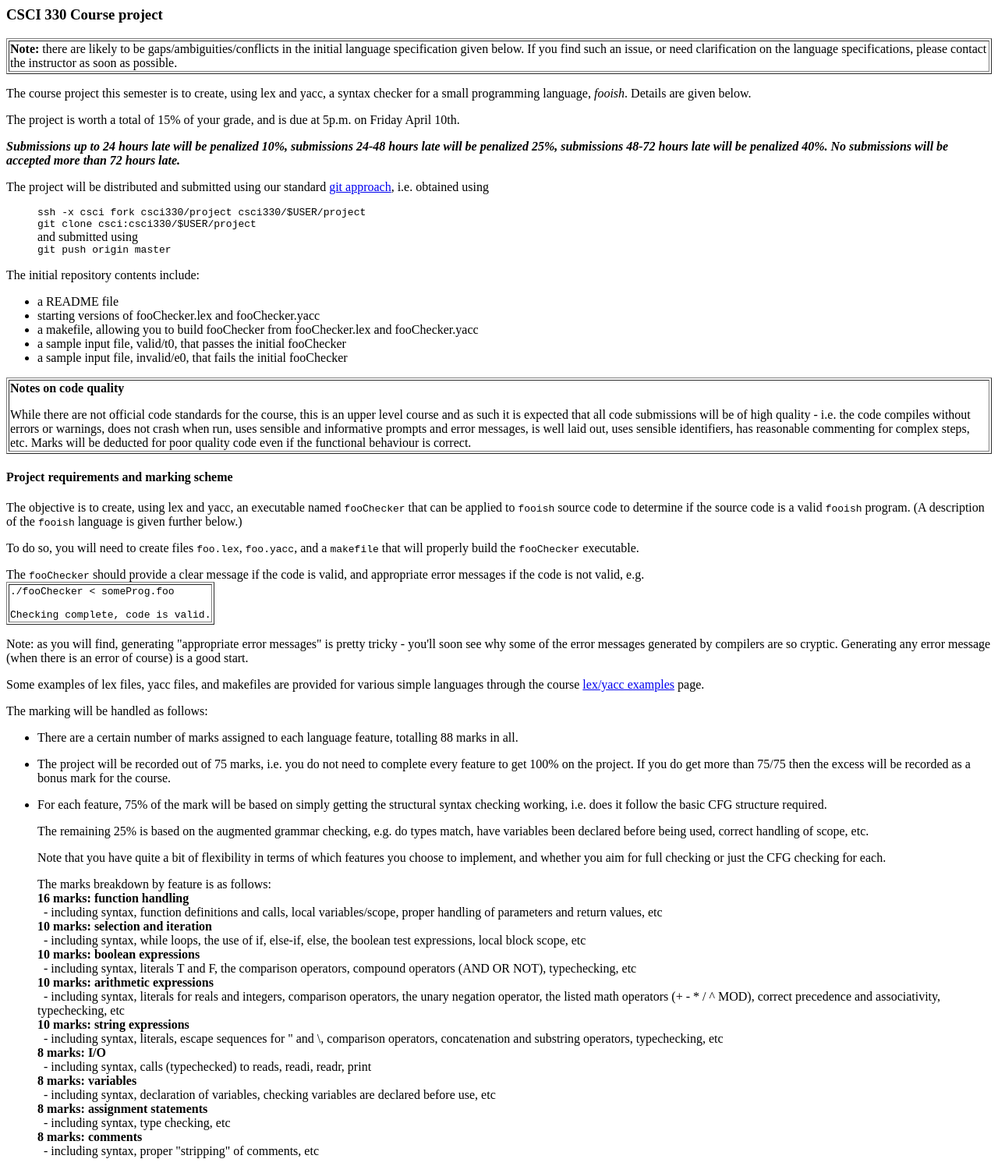
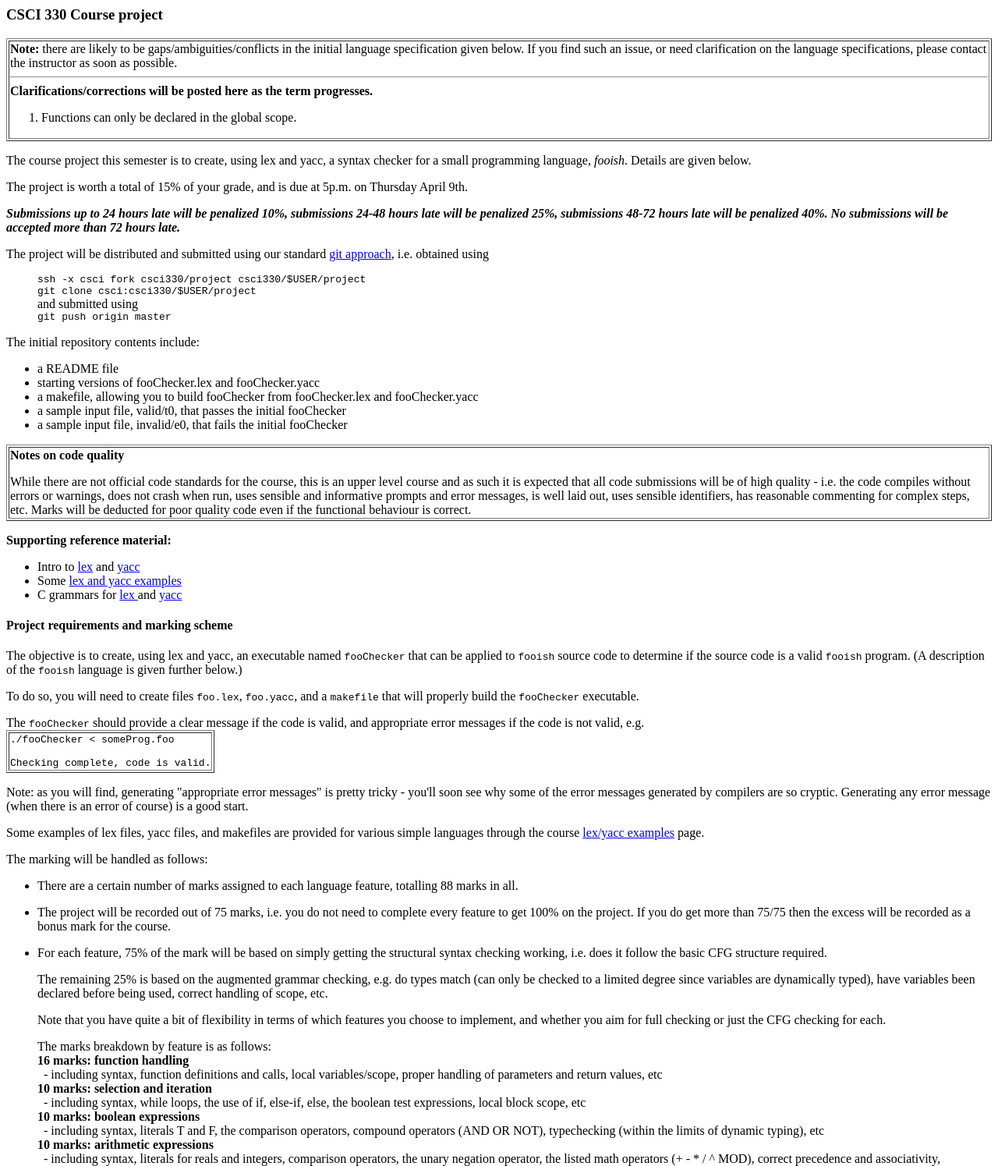
Before and after one commit to lenzpaul/Qapla, a plain HTML site: page index.html in a window 1280 px wide. Shown: the top 1495 px of the page at 78% size. Drawn offline with Linux system fonts and the light colour scheme.

Commit message:
corrections to language specs

```diff
--- a/index.html
+++ b/index.html
@@ -7,13 +7,18 @@
 <p><table border="1"><tr><td><b>Note:</b> there are likely to be gaps/ambiguities/conflicts
 in the initial language specification given below.  If you find such an issue, or need
 clarification on the language specifications, please contact the instructor as soon as
-possible.</td></tr></table><p>
+possible.
+<hr>
+<b>Clarifications/corrections will be posted here as the term progresses.</b>
+<br><ol>
+<li> Functions can only be declared in the global scope.
+</ol></td></tr></table><p>
 <p>
 The course project this semester is to create, using lex and yacc, a syntax
 checker for a small programming language, <em>fooish</em>. Details
 are given below.
 <p>
-The project is worth a total of 15% of your grade, and is due at 5p.m. on Friday April 10th.
+The project is worth a total of 15% of your grade, and is due at 5p.m. on Thursday April 9th.
 <p>
 <p>
 <em><b>Submissions up to 24 hours late will be penalized 10%, submissions 24-48 hours late will
@@ -46,6 +51,15 @@ and error messages, is well laid out, uses sensible identifiers,
 has reasonable commenting for complex steps, etc.  Marks will be deducted for poor
 quality code even if the functional behaviour is correct.
 </td></tr></table>
+<p>
+<b>Supporting reference material:</b>
+<ul>
+   <p><li> Intro to <a href="http://dinosaur.compilertools.net/lex/">lex</a>
+                and <a href="http://dinosaur.compilertools.net/yacc/">yacc</a>
+   <li> Some <a href="../code/yacc/index.html"> lex and yacc examples </a>
+   <li> C grammars for <a href="https://www.lysator.liu.se/c/ANSI-C-grammar-l.html"> lex </a>
+                   and <a href="https://www.lysator.liu.se/c/ANSI-C-grammar-y.html"> yacc </a>
+</ul>
 <p>
 <h4>Project requirements and marking scheme</h4>
 The objective is to create, using lex and yacc, an executable named <code>fooChecker</code>
@@ -84,12 +98,13 @@ The marking will be handled as follows:
         structural syntax checking working, i.e. does it follow the basic CFG
         structure required.
         <p>The remaining 25% is based on the augmented grammar checking,
-        e.g. do types match, have variables been declared before being used,
+        e.g. do types match (can only be checked to a limited degree since
+        variables are dynamically typed), have variables been declared before being used,
         correct handling of scope, etc.
         <p>Note that you have quite a bit of flexibility in terms
         of which features you choose to implement, and whether you aim for full checking
         or just the CFG checking for each.
-        </td></tr></table>
+
    <p> The marks breakdown by feature is as follows:
         <br> <b>16 marks: function handling</b>
         <br> &nbsp; - including syntax, function definitions and calls, local variables/scope,
@@ -99,22 +114,26 @@ The marking will be handled as follows:
                       the boolean test expressions, local block scope, etc
         <br> <b>10 marks: boolean expressions</b>
         <br> &nbsp; - including syntax, literals T and F, the comparison
-             operators, compound operators (AND OR NOT), typechecking, etc
+             operators, compound operators (AND OR NOT), typechecking (within
+             the limits of dynamic typing), etc
         <br> <b>10 marks: arithmetic expressions</b>
         <br> &nbsp; - including syntax, literals for reals and integers,
               comparison operators, the unary negation operator, the listed math operators
-              (+ - * / ^ MOD), correct precedence and associativity, typechecking, etc
+              (+ - * / ^ MOD), correct precedence and associativity, typechecking
+              (within the limits of dynamic typing), etc
         <br> <b>10 marks: string expressions</b>
         <br> &nbsp; - including syntax, literals, escape sequences for " and \,
                 comparison operators,
-                concatenation and substring operators, typechecking, etc
+                concatenation and substring operators, typechecking
+              (within the limits of dynamic typing), etc
         <br> <b>8 marks: I/O</b>
-        <br> &nbsp; - including syntax, calls (typechecked) to reads, readi, readr, print
+        <br> &nbsp; - including syntax, calls (typechecked, within the limits of dynamic
+             typing) to reads, readi, readr, print
         <br> <b>8 marks: variables</b>
         <br> &nbsp; - including syntax, declaration of variables, checking variables
                are declared before use, etc
         <br> <b>8 marks: assignment statements</b>
-        <br> &nbsp; - including syntax, type checking, etc
+        <br> &nbsp; - including syntax, type checking (within the limits of dynamic typing), etc
         <br> <b>8 marks: comments</b>
         <br> &nbsp; - including syntax, proper "stripping" of comments, etc
    <p><li> The assessment of your fooChecker functionality will be based partly on
@@ -278,7 +297,7 @@ FUNC product ( x y ) {
 
 <p><li> <b>String operations</b>
    <br> The supported string operations are as follows:
-        <br> &nbsp; - assignment, e.g. <code> str1 := str2 ; </code>
+        <br> &nbsp; - assignment, e.g. <code> str1 = str2 ; </code>
         <br> &nbsp; - equals, e.g. <code> if ( str1 == str2 ) {</code>
         <br> &nbsp; - not-equals, e.g. <code> if ( str1 &lt;> str2 ) {</code>
         <br> &nbsp; - less than, (ascii-based, char-by-char) e.g. <code>if ( str1 < str2 ) { </code>
@@ -298,7 +317,7 @@ FUNC product ( x y ) {
         and <code> MOD </code> used for modulo (case-sensitive).
 
 <p><li> <b>Boolean operations</b>
-   <br> The basic supported operators are assignment <code>:=</code>,
+   <br> The basic supported operators are assignment <code>=</code>,
         equals <code>==</code>, not-equals <code> &lt;></code>,
         along with the compound operators <code>AND</code>, <code>OR</code> and
         <code>NOT</code> (also case-sensitive).
@@ -307,7 +326,7 @@ FUNC product ( x y ) {
 
 <p><li> <b>Assignment statements</b>
    <br> The assignment syntax is
-   <br><code> var := expr ; </code>
+   <br><code> var = expr ; </code>
    <br> where <code>var</code> is a variable that has previously been declared
         and is accessible in the current scope, and <code>expr</code> is a valid expression
         (of any data type).
```
Also changed, not shown: 1 other file.
